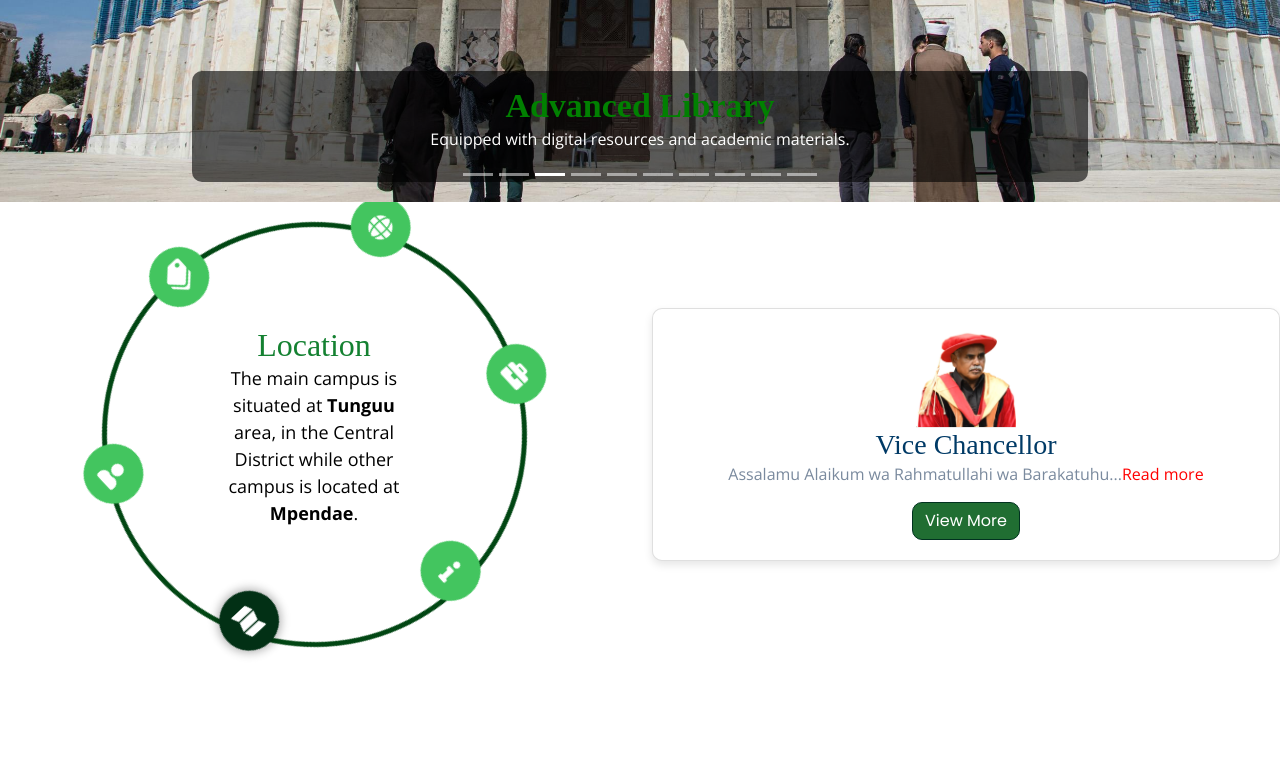
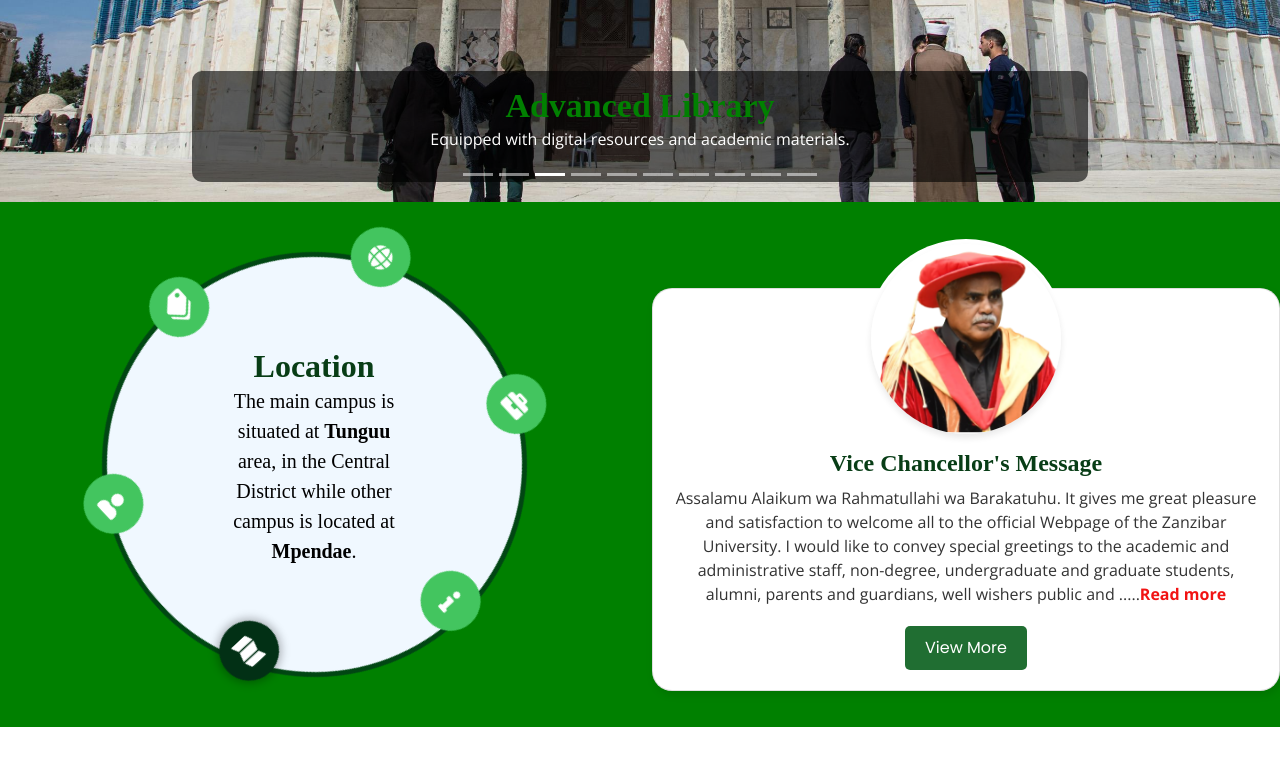
Before and after one commit to hanscotz/ZU-Website, a plain HTML site: page index.html in a window 1280 px wide. Shown: the part 640-1400 px from the top of the page. Drawn offline with nearby package versions, Linux system fonts and the light colour scheme.

Commit message:
Edited Styles

```diff
--- a/css/style.css
+++ b/css/style.css
@@ -234,7 +234,7 @@
 
         .holderCircle {
             text-align: center;
-            padding: 20px;
+            padding: 50px;
             position: relative;
         }
         .dotCircle {
@@ -292,21 +292,94 @@
             display: block;
 
         }
-        .card {
+        .custom-card {
+            position: relative;
+            overflow: visible;
             text-align: center;
-            padding: 20px;
-            border-radius: 10px;
-            box-shadow: 0 4px 8px rgba(0, 0, 0, 0.1);
+            padding-top: 100px; /* Space for image */
+            background: #fff;
+            border-radius: 20px;
+            box-shadow: 2px 4px 8px rgba(0, 0, 0, 0.1);
+            max-width: 700px; /* Adjust card size */
+            margin-top: 50px;
         }
-        .card img {
-            width: 100px;
+
+        .image-container {
+            position: absolute;
+            top: -50px; /* Move image above the card */
+            left: 50%;
+            transform: translateX(-50%);
+            background: #fff;
+            border-radius: 50%;
+            padding: 5px;
         }
+
+        .image-container img {
+            width: 190px; /* Adjust image size */
+            height: 190px;
+            border-radius: 50%;
+            object-fit: cover;
+            box-shadow: 0 4px 6px rgba(44, 44, 44, 0.1);
+        }
+
+        .card-body {
+            padding: 60px 20px 20px; /* Ensure text is below image */
+        }
+
+        .card-title {
+            font-size: 1.5rem;
+            font-weight: bold;
+        }
+
+        .card-text {
+            font-size: 1rem;
+            color: #333;
+        }
+
+        .read-more {
+            color: rgb(241, 19, 19);
+            font-weight: bold;
+        }
+
+        .button-bottom {
+            text-align: center;
+            padding-bottom: 20px;
+        }
+
+        .btn-primary {
+            background-color: #007bff;
+            border: none;
+            padding: 10px 20px;
+            border-radius: 5px;
+        }
+
+
         h1, h2, h3, h4, h5, h6 {
             margin: 0;
             font-family: 'montserratsemi_bold';
 
         }
-        .h2, h2 {
+        .h2, h2,h3 {
             font-size: 2rem;
-            color: #148131;
+            color: #083d16;
+            font-weight: bold;
         }
+        .p{
+            color: black;
+            text-align: center;
+            font-family: 'montserratsemi_bold';
+            font-size: 20px;
+        }
+        .dotcircle{
+            background-color: #f8f9fa;
+        }
+        .white{
+            border-radius: 50px;
+            color: #f8f9fa;
+            margin: auto;
+        }
+        .par{
+            text-align: justify;
+            color: black;
+
+        }
--- a/index.html
+++ b/index.html
@@ -272,10 +272,10 @@
             </div>
         </div> -->
         <!-- Carousel End -->
-        <div class="row justify-content-center align-items-center text-center bg-#014613 g-4">
+        <div class="row justify-content-center align-items-center text-center g-4"style="background-color:green">
             <div class="col-lg-6 col-md-6 col-sm-12">
                 <div class="holderCircle">
-                    <div class="dotCircle">
+                    <div class="dotCircle" style="background-color: aliceblue;">
                         <span class="itemDot active" data-tab="1"><i class="fa fa-info"></i></span>
                         <span class="itemDot" data-tab="2"><i class="fa fa-map"></i></span>
                         <span class="itemDot" data-tab="3"><i class="fa fa-user"></i></span>
@@ -284,26 +284,34 @@
                         <span class="itemDot" data-tab="6"><i class="fa fa-briefcase"></i></span>
                     </div>
                     <div class="contentCircle">
-                        <div class="title-box active"><h2>About ZU</h2><p>The Zanzibar University, the first University on the Isles,
+                        <div class="title-box active"><h2>About ZU</h2><p class="p">The Zanzibar University, the first University on the Isles,
                             a private institution founded by Darul Iman Charitable Association (DICA)</p></div>
-                        <div class="title-box"><h2>Location</h2><p>The main campus is situated at <b>Tunguu</b> area, in the Central District while other campus is
+                        <div class="title-box"><h2>Location</h2><p class="p">The main campus is situated at <b>Tunguu</b> area, in the Central District while other campus is
                             located at <b>Mpendae</b>.</p></div>
-                        <div class="title-box"><h2>Registration</h2><p>The University received it's letter of Interim Registration in 1998, then
+                        <div class="title-box"><h2>Registration</h2><p class="p">The University received it's letter of Interim Registration in 1998, then
                             Certificate of Provisional Registration in 1999, and finally it's Certificate of Full
                             Registration on 4th May, 2000.</p></div>
-                        <div class="title-box"><h2>Membership</h2><p>The University is a Member of various institutions such as IUCEA, ACU, AAU,
+                        <div class="title-box"><h2>Membership</h2><p class="p">The University is a Member of various institutions such as IUCEA, ACU, AAU,
                             TAPU, TUSA, TACOGA, ZHELB, HESLB, NAMA, ADB, SAVE CHILDREN.</p></div>
-                        <div class="title-box"><h2>Motto</h2><p>The Spring of Knowledge and Virtue.</p></div>
-                        <div class="title-box"><h2>Expertise</h2><p>The university is renowened for having Experts in various fields eg. Business, Technology, Banking, Law, Engineering, Sociology, Education, Health, Science, etc.</p></div>
+                        <div class="title-box"><h2>Motto</h2><p class="p">The Spring of Knowledge and Virtue.</p></div>
+                        <div class="title-box"><h2>Expertise</h2><p class="p">The university is renowened for having Experts in various fields eg. Business, Technology, Banking, Law, Engineering, Sociology, Education, Health, Science, etc.</p></div>
                     </div>
                 </div>
             </div>
             <div class="col-lg-6 col-md-6 col-sm-12">
-                <div class="card">
-                    <center><img src="./img/profile.png" alt="profile"></center>
-                    <div class="text">
-                        <h3>Vice Chancellor</h3>
-                        <p>Assalamu Alaikum wa Rahmatullahi wa Barakatuhu...<a href="./important/vcnote.pdf" style="color: red;">Read more</a></p>
+                <div class="card custom-card">
+                    <div class="image-container">
+                        <img src="./img/profile.png" alt="profile">
+                    </div>
+                    <div class="card-body">
+                        <h3 class="card-title">Vice Chancellor's Message</h3>
+                        <p class="card-text">
+                            Assalamu Alaikum wa Rahmatullahi wa Barakatuhu. It gives me great pleasure and satisfaction to welcome all to the official
+                            Webpage of the Zanzibar University. I would like to convey special greetings
+                            to the academic and administrative staff, non-degree, undergraduate and
+                            graduate students, alumni, parents and guardians, well wishers public and
+                            .....<a href="./important/vcnote.pdf" class="read-more">Read more</a>
+                        </p>
                     </div>
                     <div class="button-bottom">
                         <a href="./important/vcnote.pdf" class="btn btn-primary">View More</a>
@@ -313,7 +321,7 @@
         </div>
     </div>
         <!-- Modal Search Start -->
-        <div class="modal fade" id="searchModal" tabindex="-1" aria-labelledby="exampleModalLabel" aria-hidden="true">
+        <!-- <div class="modal fade" id="searchModal" tabindex="-1" aria-labelledby="exampleModalLabel" aria-hidden="true">
             <div class="modal-dialog modal-fullscreen">
                 <div class="modal-content rounded-0">
                     <div class="modal-header">
@@ -329,7 +337,7 @@
                 </div>
             </div>
         </div>
-        <!-- Modal Search End -->
+        Modal Search End -->
 
 
 
```
